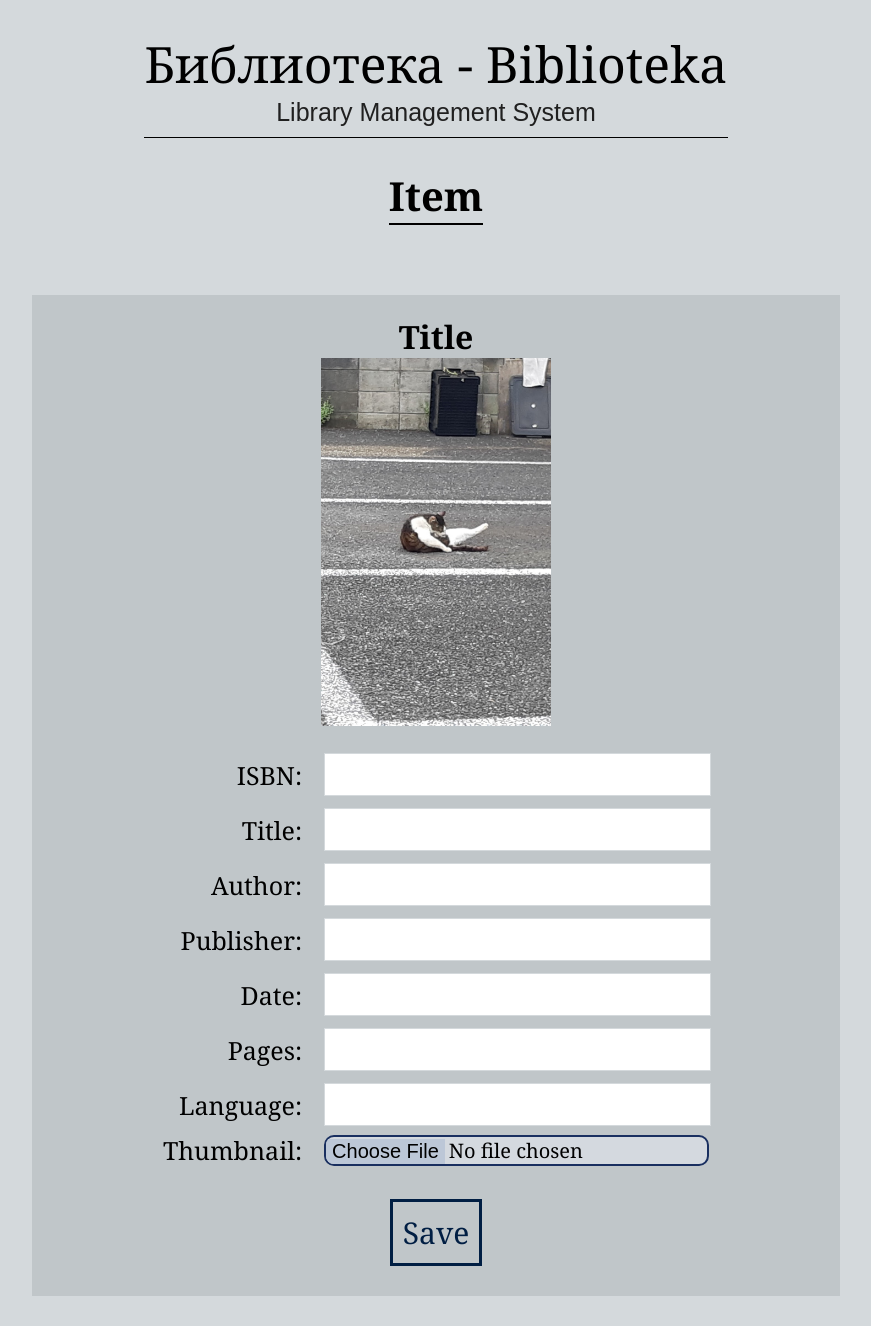
After one commit to yamabato/Biblioteka, a Flask app: page /item in a window 1280 px wide. The commit adds this page. Shown: the whole page, without its empty margins (204-1075 px from the left). Run offline with Flask 3, Linux system fonts and the light colour scheme.

Commit message:
/item page

```diff
--- a/item_database.py
+++ b/item_database.py
@@ -2,7 +2,7 @@ import os
 import json
 import hashlib
 
-from book_data import trim_isbn
+from util import trim_isbn
 
 DATABASE_FILE = "./database/books.json"
 
@@ -20,6 +20,10 @@ def load_items():
 def create_database_file():
     with open(DATABASE_FILE, mode="w") as f:
         json.dump({}, f)
+
+def save_database_file(items):
+    with open(DATABASE_FILE, mode="w") as f:
+        json.dump(items, f)
 
 def save_new_item(book_data):
     # id, isbn, title, author, publisher, date, pages, language, thumbnail_file_path
@@ -39,12 +43,10 @@ def save_new_item(book_data):
 
     item_data = [item_id, isbn, title, author, publisher, date, pages, language, thumbnail_file_path]
 
-    with open(DATABASE_FILE, mode="r") as f:
-        books = json.load(f)
+    books = load_items()
 
     books[item_id] = item_data
 
-    with open(DATABASE_FILE, mode="w") as f:
-        json.dump(books, f)
+    save_database_file(books)
 
     return True
--- a/main.py
+++ b/main.py
@@ -3,7 +3,7 @@ import json
 from flask import Flask
 from flask import render_template, request
 
-from book_data import trim_isbn, generate_book_data, download_thumbnail, import_isbn_list
+from book_data import generate_book_data, download_thumbnail, import_isbn_list, save_item_data_change
 from search import search_item, generate_search_result_html
 from item_database import save_new_item
 from dashboard import calculate_statistics
@@ -63,20 +63,33 @@ def page_search():
         search_result_html = generate_search_result_html(items)
         return {"count": len(items), "html": search_result_html}
 
+@app.route("/item", methods=["POST", "GET"])
+def page_item():
+    if request.method == "GET":
+        return render_template("item.html")
+    elif request.method == "POST":
+        pass
 
 
 @app.route("/book_data", methods=["POST"])
 def page_book_data():
     if request.method == "POST":
-        received_data = str(request.get_data())
-        isbn = trim_isbn(received_data)
-        book_data = generate_book_data(isbn)
+        received_data = request.get_data().decode()
+        request_content = json.loads(received_data)
 
-        ok, img_path = download_thumbnail(book_data["thumbnail_url"])
-
-        book_data["thumbnail_file_path"] = img_path
+        book_data = generate_book_data(request_content)
 
         return book_data
 
+@app.route("/edit", methods=["POST"])
+def page_edit():
+    if request.method == "POST":
+        received_data = request.get_data().decode()
+        item_data = json.loads(received_data)
+
+        ok = save_item_data_change(item_data)
+
+        return {"ok": ok}
+
 if __name__ == "__main__":
     app.run()
--- a/search.py
+++ b/search.py
@@ -4,7 +4,7 @@ import string
 from item_database import load_items
 
 ITEM_HTML = """
-<div class="search-result" onclick="open_book_page('${${item_id}}');">
+<div class="search-result" onclick="open_book_page('${item_id}');">
   <img class="search-result-img" src="${thumbnail_path}">
   <p class="search-result-title">${title}</p>
 </div>
--- /dev/null
+++ b/static/scripts/item.js
@@ -0,0 +1,64 @@
+function fill_book_data_input() {
+  const params = new URLSearchParams(document.location.search);
+  const item_id = params.get("id");
+  fill_book_data({"item_id": item_id, "kind": "item_id"});
+}
+
+function save_changes() {
+  const params = new URLSearchParams(document.location.search);
+  const item_id = params.get("id");
+  const isbn = document.querySelector("#book-data-isbn").value;
+  const title = document.querySelector("#book-data-title").value;
+  const author = document.querySelector("#book-data-author").value;
+  const publisher = document.querySelector("#book-data-publisher").value;
+  const date = document.querySelector("#book-data-date").value;
+  const pages = document.querySelector("#book-data-pages").value;
+  const language = document.querySelector("#book-data-language").value;
+
+  if (title == "") { return }
+
+  const thumbnail_files = document.querySelector("#book-data-thumbnail-file").files;
+  let thumbnail_file_path;
+  if (thumbnail_files.length != 0 ){
+    thumbnail_file_path = thumbnail_files[0].name;
+  }
+
+  const item_data = {
+    "item_id": item_id,
+    "isbn": isbn,
+    "title": title,
+    "author": author,
+    "publisher": publisher,
+    "date": date,
+    "pages": pages,
+    "language": language,
+    "thumbnail_file_path": thumbnail_file_path,
+  }
+
+  fetch("/edit", {
+    method: "POST",
+    body: JSON.stringify(item_data),
+  }).then((result) => {
+    if (result.ok) {
+      return result.json();
+    } else {
+      document.querySelector("#item-msg-placeholder").innerHTML = "<div id='item-msg'>Failed to Save</div>"
+      window.setTimeout(function(){
+          document.querySelector("#item-msg-placeholder").innerHTML = ""
+      }, 5000);
+    };
+  }).then((res) => {
+    if (res.ok){
+      document.querySelector("#item-msg-placeholder").innerHTML = "<div id='item-msg'>Successfully Saved</div>"
+    } else {
+      document.querySelector("#item-msg-placeholder").innerHTML = "<div id='item-msg'>Failed to Save</div>"
+    }
+    window.setTimeout(function(){
+        document.querySelector("#item-msg-placeholder").innerHTML = ""
+    }, 5000);
+  });
+}
+
+window.onload = function() {
+  fill_book_data_input();
+}
--- /dev/null
+++ b/static/scripts/script.js
@@ -0,0 +1,32 @@
+function fill_book_data(request_body) {
+  fetch("/book_data", {
+    method: "POST",
+    body: JSON.stringify(request_body)
+  }).then((result) => {
+    if (result.ok) {
+      return result.json();
+    };
+  }).then((book_data) => {
+    document.querySelector("#book-data-isbn").value = book_data.isbn;
+    document.querySelector("#book-data-title").value = book_data.title;
+    document.querySelector("#book-data-author").value = book_data.author;
+    document.querySelector("#book-data-publisher").value = book_data.publisher;
+    document.querySelector("#book-data-date").value = book_data.date;
+    document.querySelector("#book-data-pages").value = book_data.pages;
+    document.querySelector("#book-data-language").value = book_data.language;
+    let img_type = "image/jpeg";
+
+    const thumbnail_file_path = book_data.thumbnail_file_path;
+    if (thumbnail_file_path.includes(".png")) { img_type = "image/png"; }
+    else if (thumbnail_file_path.includes(".gif")) { img_type = "image/gif"; }
+
+    const file_path = book_data.thumbnail_file_path;
+    if (file_path){
+      const img_file = new File([""], thumbnail_file_path, {type: img_type});
+      const dt = new DataTransfer();
+      dt.items.add(img_file);
+      document.querySelector("#book-data-thumbnail-file").files = dt.files;
+      document.querySelector("#book-data-thumbnail-img").src = book_data.thumbnail_file_path;
+    }
+  });
+}
--- a/static/scripts/search.js
+++ b/static/scripts/search.js
@@ -35,5 +35,8 @@ function search_item() {
     document.querySelector("#search-items-count").innerHTML = `${count} Items`;
     document.querySelector("#search-items").innerHTML = html;
   });
+}
 
+function open_book_page(item_id) {
+  window.open(`/item?id=${item_id}`, "newtab");
 }
--- a/static/stylesheets/add_item.css
+++ b/static/stylesheets/add_item.css
@@ -51,7 +51,7 @@
   background-color: #c0c6c9;
 }
 
-#add-book-thumbnail-img {
+#book-data-thumbnail-img {
   margin: 30px;
   width: 250px;
   height: 400px;
--- /dev/null
+++ b/static/stylesheets/item.css
@@ -0,0 +1,69 @@
+#item-data-area {
+  margin: 30px;
+  padding: 20px;
+  width: 60%;
+  display: flex;
+  flex-direction: column;
+  align-items: center;
+  background-color: #c0c6c9;
+}
+
+#img-title {
+  font-size: 50px;
+}
+
+#book-data-thumbnail-img {
+  width: 30%;
+}
+
+#item-table {
+  width: 60%;
+  margin-top: 20px;
+}
+
+.item-th {
+  text-align: right;
+  vertical-align: center;
+}
+
+.item-td {
+  text-align: left;
+  vertical-align: center;
+}
+
+.item-label {
+  margin-right: 20px;
+  font-size: 25px;
+  font-weight: normal;
+}
+
+.item-input {
+  width: 100%;
+  margin: 5px 0;
+  font-size: 30px;
+  outline: none;
+  border: solid 1px #d4d9dc;
+}
+
+#item-input-thumbnail {
+  margin: 5px 0;
+}
+
+.item-input:focus {
+  border: solid 1px #001e43;
+  box-shadow: 0 0 8px #001e43;
+}
+
+#item-save-btn {
+  margin-top: 30px;
+  margin-bottom: 10px;
+}
+
+#item-msg {
+  font-size: 40px;
+  margin-top: 30px;
+  padding: 10px;
+  color: #0f2350;
+  text-shadow: 0 0 30px #19448e;
+  border-bottom: solid 2px #19448e;
+}
--- /dev/null
+++ b/templates/item.html
@@ -0,0 +1,65 @@
+{% extends "layout.html" %}
+
+{% block title %}Item{% endblock %}
+
+{% block stylesheets %}
+<link rel="stylesheet" href="static/stylesheets/style.css">
+<link rel="stylesheet" href="static/stylesheets/buttons.css">
+<link rel="stylesheet" href="static/stylesheets/item.css">
+<link rel="stylesheet" href="static/stylesheets/input.css">
+{% endblock %}
+
+{% block scripts %}
+<script src="static/scripts/item.js"></script>
+<script src="static/scripts/script.js"></script>
+{% endblock %}
+
+{% block main %}
+<div class="main-area" id="item-main-area">
+    <h1 class="page-title" id="item-title">Item</h1>
+
+    <div id="item-data-area">
+        <h1 id="item-title">Title</h1>
+        <img id="book-data-thumbnail-img" src="./static/img/1.jpg">
+
+        <table id="item-table">
+            <tr class="item-tr">
+                <th class="item-th"><label for="item-input-isbn" class="item-label">ISBN:</label></th>
+                <td class="item-td"><input type="text" class="item-input" id="book-data-isbn" name="item-input-isbn"></td>
+            </tr>
+            <tr class="item-tr">
+                <th class="item-th"><label for="item-input-title" class="item-label">Title:</label></th>
+                <td class="item-td"><input type="text" class="item-input" id="book-data-title" name="item-input-title"></td>
+            </tr>
+            <tr class="item-tr">
+                <th class="item-th"><label for="item-input-author" class="item-label">Author:</label></th>
+                <td class="item-td"><input type="text" class="item-input" id="book-data-author" name="item-input-author"></td>
+            </tr>
+            <tr class="item-tr">
+                <th class="item-th"><label for="item-input-publisher" class="item-label">Publisher:</label></th>
+                <td class="item-td"><input type="text" class="item-input" id="book-data-publisher" name="item-input-publisher"></td>
+            </tr>
+            <tr class="item-tr">
+                <th class="item-th"><label for="item-input-date" class="item-label">Date:</label></th>
+                <td class="item-td"><input type="text" class="item-input" id="book-data-date" name="item-input-date"></td>
+            </tr>
+            <tr class="item-tr">
+                <th class="item-th"><label for="item-input-pages" class="item-label">Pages:</label></th>
+                <td class="item-td"><input type="text" class="item-input" id="book-data-pages" name="item-input-pages"></td>
+            </tr>
+            <tr class="item-tr">
+                <th class="item-th"><label for="item-input-language" class="item-label">Language:</label></th>
+                <td class="item-td"><input type="text" class="item-input" id="book-data-language" name="item-input-language"></td>
+            </tr>
+            <tr class="item-tr">
+                <th class="item-th"><label for="item-input-thumbnail-path" class="item-label">Thumbnail:</label></th>
+                <td class="item-td"><input type="file" class="file-input-mini" id="book-data-thumbnail-file" name="item-input-thumbnail"></td>
+            </tr>
+        </table>
+
+        <div id="item-msg-placeholder"></div>
+        <button class="simple-btn-1" id="item-save-btn" onclick="save_changes();">Save</button>
+    </div>
+</div>
+
+{% endblock %}
--- /dev/null
+++ b/util.py
@@ -0,0 +1,5 @@
+import re
+
+# 数字以外を削除
+def trim_isbn(isbn):
+    return  re.sub(r"\D", "", isbn)
```
Also changed, not shown: Session 1.csv (deleted, +0 -14 lines), book_data.py (+79 -15 lines), static/scripts/add_item.js (+22 -52 lines), templates/add_item.html (+11 -10 lines), static/thumbnails/4106110075.jpg (added).
